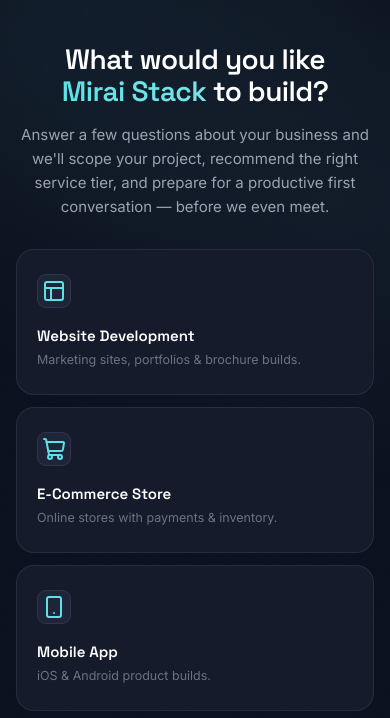
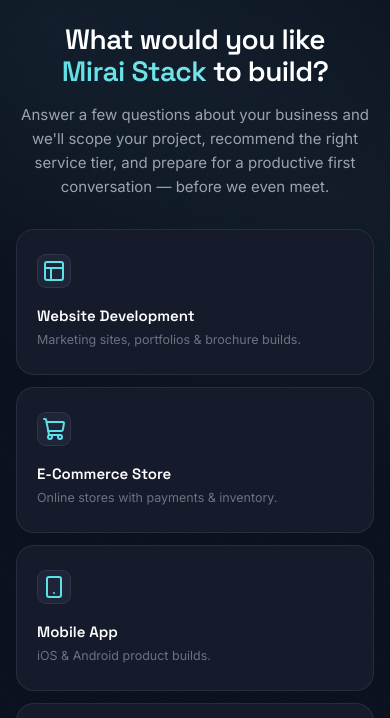
Before and after one commit to Bear-RSA/ClientQuestionnaire, a website: page index.html in a window 390 px wide. Shown: the part 59-777 px from the top of the page. Drawn offline with nearby package versions, Linux system fonts and the light colour scheme.

Commit message:
Decrease margin between topbar and hero section

```diff
--- a/css/styles.css
+++ b/css/styles.css
@@ -49,7 +49,7 @@
 .logo-img { max-height: 40px; width: auto; object-fit: contain; }
 
 /* ===== LANDING ===== */
-.hero{max-width:900px;margin:70px auto 60px;padding:0 48px;text-align:center;}
+.hero{max-width:900px;margin:30px auto 60px;padding:0 48px;text-align:center;}
 .eyebrow{display:inline-flex;align-items:center;gap:8px;font-family:'IBM Plex Mono';font-size:11px;
   letter-spacing:0.14em;text-transform:uppercase;color:var(--gold);
   border:1px solid var(--line);background:var(--surface);padding:7px 14px;border-radius:100px;margin-bottom:28px;}
--- a/index.html
+++ b/index.html
@@ -116,7 +116,7 @@
     /* Enhanced Mobile Responsiveness */
     @media (max-width: 900px) {
       .cards { grid-template-columns: repeat(2, 1fr); gap: 16px; padding-bottom: 60px; }
-      .hero { margin-top: 50px; margin-bottom: 40px; }
+      .hero { margin-top: 20px; margin-bottom: 40px; }
       .hero h1 { font-size: 38px; }
       .res-wrap, .q-wrap, .ent-wrap { padding-top: 40px; padding-bottom: 60px; }
     }
@@ -124,7 +124,7 @@
     @media (max-width: 520px) {
       /* Hero & Topbar */
       .topbar { padding: 16px; }
-      .hero { padding: 0 16px; margin-top: 30px; margin-bottom: 30px; }
+      .hero { padding: 0 16px; margin-top: 10px; margin-bottom: 30px; }
       .hero h1 { font-size: 28px; line-height: 1.15; margin-bottom: 16px; }
       .hero p { font-size: 15px; }
 
```
